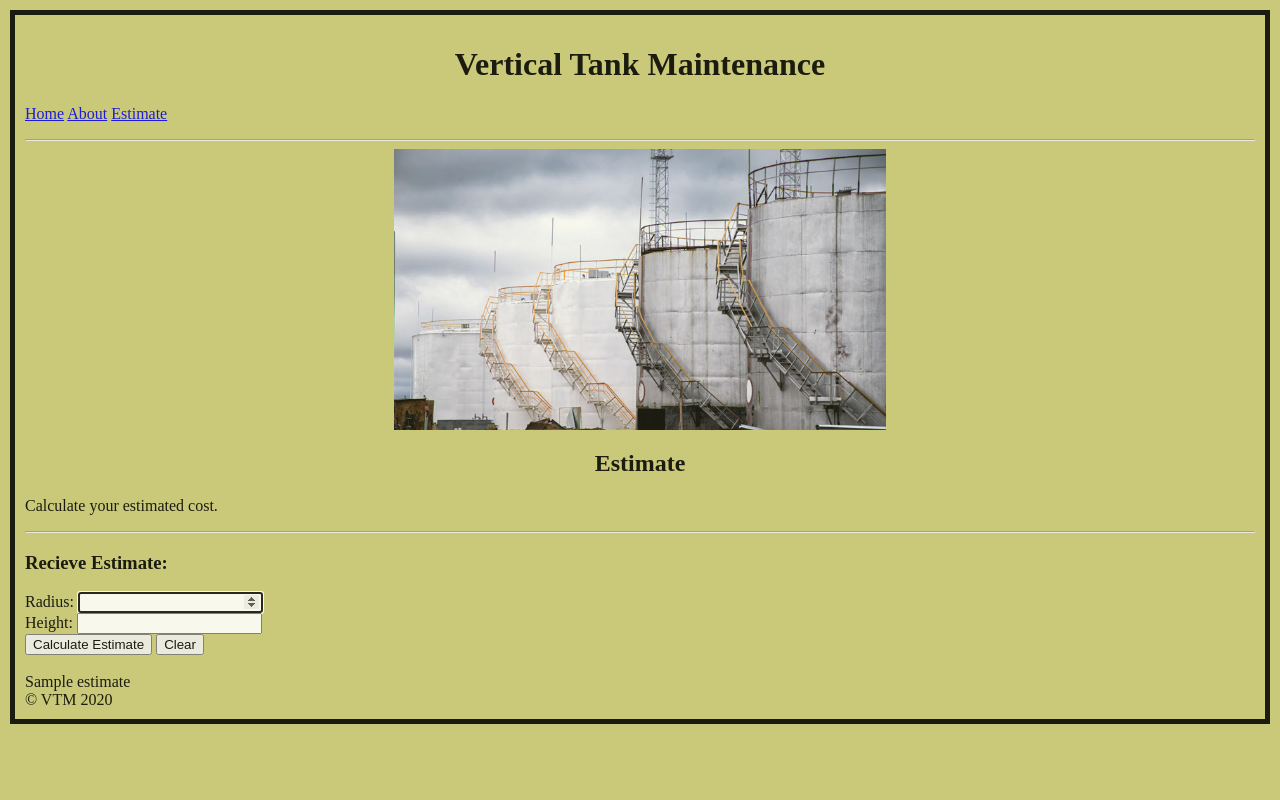
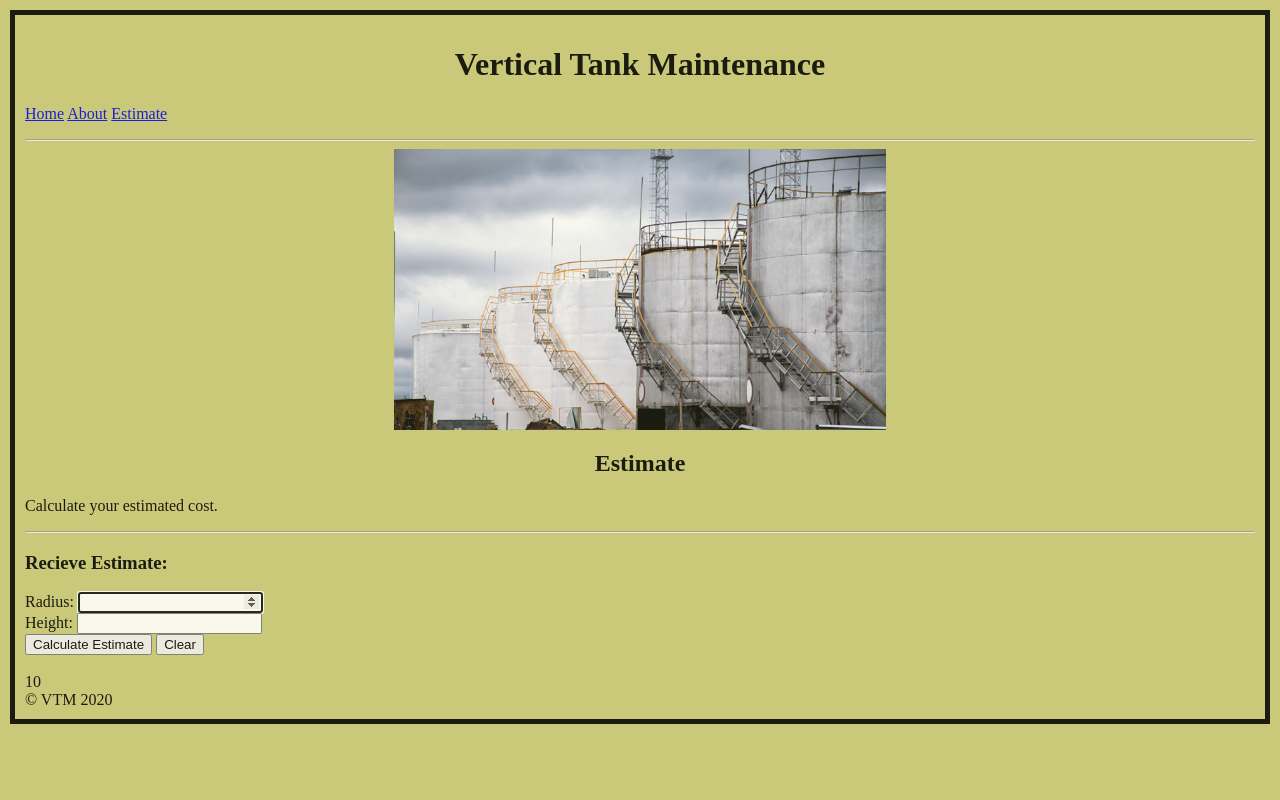
Before and after one commit to shaeoneil/vtm_site, a Flask app: template templates/estimate.html in a window 1280 px wide. Run offline with Flask 2, Linux system fonts and the light colour scheme; the template is opened without the code that fills it: most values are stand-ins (such as "Sample title", 1, 10 or a date in 2020).

Commit message:
updated formula

```diff
--- a/app.py
+++ b/app.py
@@ -18,17 +18,18 @@
         form = request.form
         radius = float(form['radius'])
         height = float(form['height'])
-        top_area=3.14 * radius**2
-        side_area=2*3.14*radius*height
+        top_area=3.14*(radius**2)
+        side_area=2*(3.14*(radius*height))
         total_area = top_area + side_area
-        total_sqft = total_area / 144
+        total_sqft = total_area/144
         material_cost = 25
-        total_material_cost = total_sqft * material_cost
+        total_material_cost = total_sqft*material_cost
         labor_cost = 15
-        total_labor_cost = labor_cost * total_sqft
-        total_cost_estimate = total_material_cost + total_labor_cost
-        total_cost_estimate=str(total_cost_estimate)
-    return render_template('estimate.html', pageTitle='Estimate', estimate=total_cost_estimate)
-    return render_template('estimate.html', pageTitle='Estimate',)
+        total_labor_cost = labor_cost*total_sqft
+        cost = total_material_cost + total_labor_cost
+        cost=str(cost)
+        return cost
+    return render_template('estimate.html', pageTitle="Estimate")
+
 if __name__ == '__main__':
     app.run(debug=True)
--- a/static/css/stylesheet.css
+++ b/static/css/stylesheet.css
@@ -57,3 +57,7 @@
     color: black;
     text-align: center;
   }
+
+cost{
+  text-shadow: yellow;
+}
--- a/templates/estimate.html
+++ b/templates/estimate.html
@@ -16,8 +16,8 @@
         <input type="reset" value="Clear" />
 </form>
 <br>
-{% if estimate %}
-{{estimate}}
+{% if cost %}
+{{cost}}
 {% endif %}
 
 {% endblock %}
```
